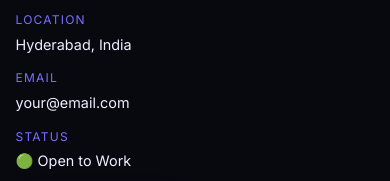
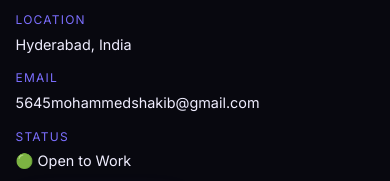
Before and after one commit to 5645mohammedshakib/portfolio, a website: page index.html in a window 390 px wide. Shown: the part 2168-2349 px from the top of the page. Drawn offline with nearby package versions, Linux system fonts and the light colour scheme.

Commit message:
Update contact details - email, phone, LinkedIn, GitHub, Instagram

```diff
--- a/index.html
+++ b/index.html
@@ -37,16 +37,16 @@ const CONFIG = {
   ],
 
   /* ── 📞 CONTACT DETAILS ────────────────────────────────────────── */
-  email:    "your@email.com",             // Apna email
-  phone:    "+91 00000 00000",            // Apna phone number
+  email:    "5645mohammedshakib@gmail.com",
+  phone:    "+91 93819 38684",
   resume:   "#",                          // Resume link ya file path
 
   /* ── 🔗 SOCIAL LINKS (# = hide kar do) ─────────────────────────── */
   social: {
-    github:    "https://github.com/",     // GitHub URL (ya '#' agar nahi hai)
-    linkedin:  "https://linkedin.com/in/",
-    twitter:   "#",                       // Twitter/X
-    instagram: "#",
+    github:    "https://github.com/5645mohammedshakib",
+    linkedin:  "https://www.linkedin.com/in/mohammed-shakib-56b28437a/",
+    twitter:   "#",
+    instagram: "https://www.instagram.com/itz_me_shakib123",
     youtube:   "#",
   },
 
```
